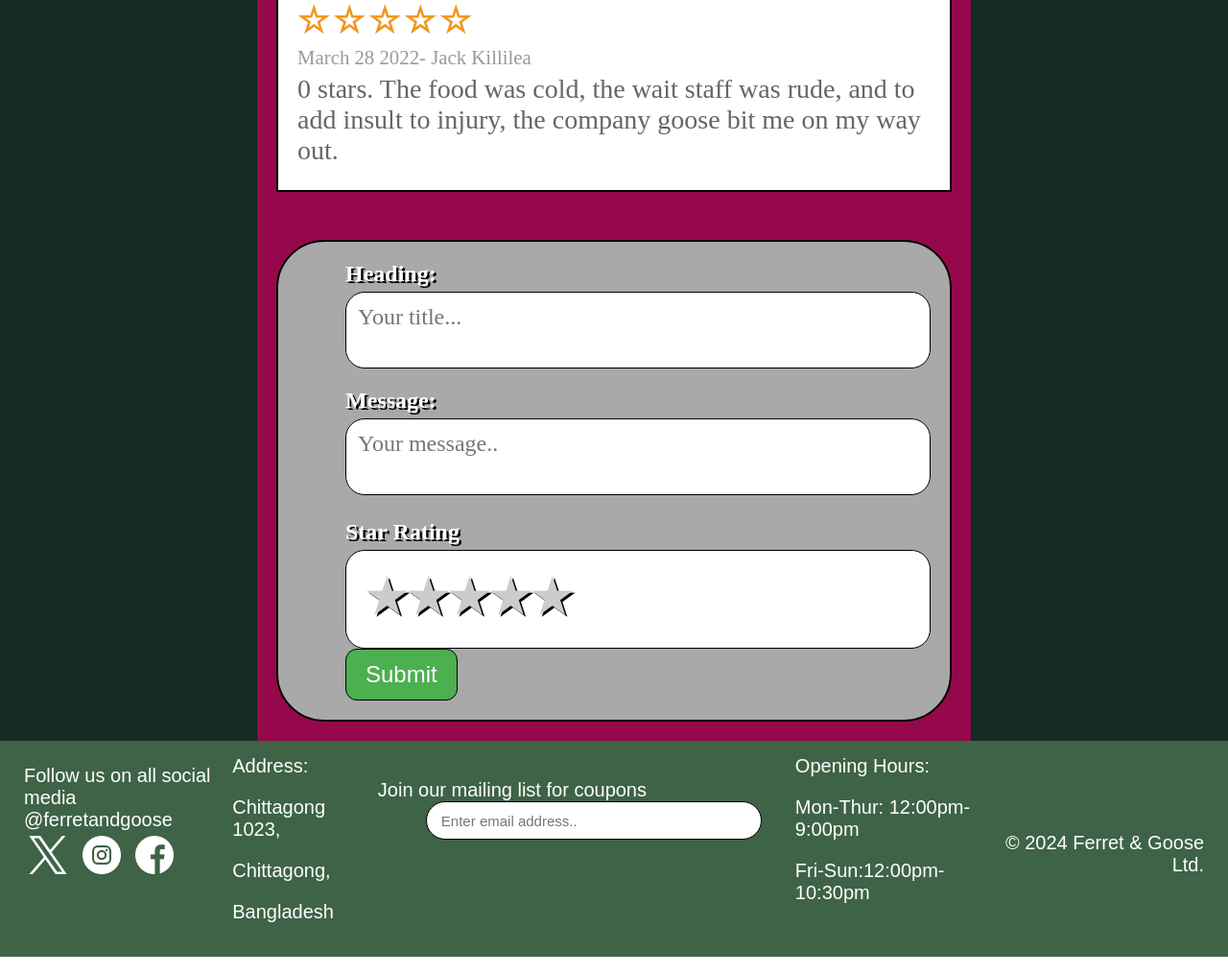
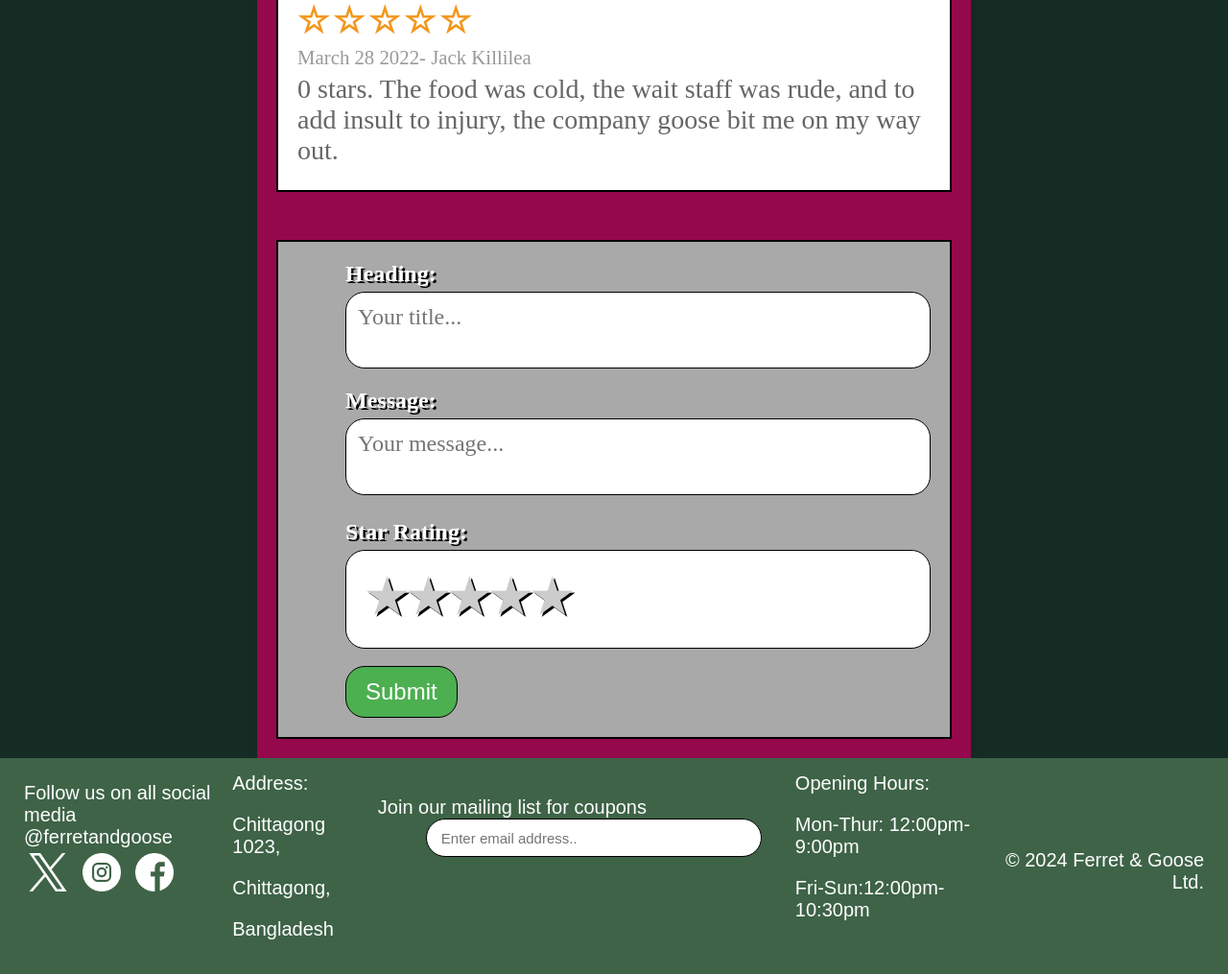
Before and after one commit to ejackil/internshipProject, a Flask app: page /reviews in a window 1280 px wide. Shown: the part 2629-3644 px from the top of the page at 96% size. Run offline with Flask 3, Linux system fonts and the light colour scheme; the visitor is signed in with stand-in values (Sample User, id 1).

Commit message:
reviews page done?

```diff
--- a/static/css/reviews.css
+++ b/static/css/reviews.css
@@ -112,7 +112,7 @@ input[type="message"] {
     width: 100%;
     padding: 12px;
     border: 1px solid #000000;
-    border-radius: 20px;
+    border-radius: 0px;
     box-sizing: border-box;
     margin-bottom: 16px;
     font-size: 1.5em;
@@ -129,7 +129,7 @@ input[type="submit"] {
     color: white;
     padding: 12px 20px;
     border: 1px solid #000000;
-    border-radius: 12px;
+    border-radius: 20px;
     cursor: pointer;
     font-size: 1.5em;
 }
@@ -139,7 +139,7 @@ input[type=submit]:hover {
 }
 
 #submitbox {
-  border-radius: 50px;
+  border-radius: 0px;
   background-color: #a9a9a9;
   padding: 20px;
   border: 2.5px solid #000000;
--- a/templates/reviews.html
+++ b/templates/reviews.html
@@ -126,9 +126,9 @@
             <textarea id="heading" name="heading" placeholder="Your title..."></textarea>
 
             <label for="message">Message:</label>
-            <textarea id="message" name="message" placeholder="Your message.."></textarea>
+            <textarea id="message" name="message" placeholder="Your message..."></textarea>
 
-            <p id="star-label">Star Rating</p>
+            <p id="star-label">Star Rating:</p>
             <div id="ratingbox" class="review">
                 <div id="star-rating">
                     <input type="radio" id="5-stars" name="rating" value="5" />
@@ -143,7 +143,7 @@
                     <label for="1-star" title="1 star">&#9733;</label>
                 </div>
             </div>
-
+<br>
             <input type="submit" value="Submit">
         </form>
         {% else %}
```
